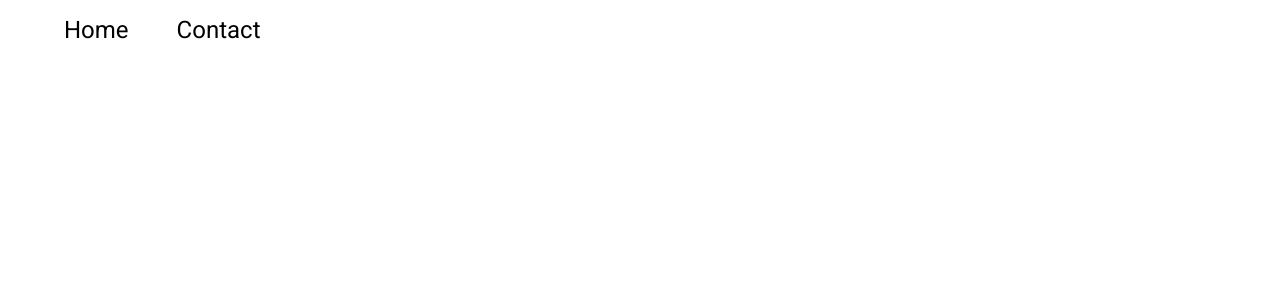
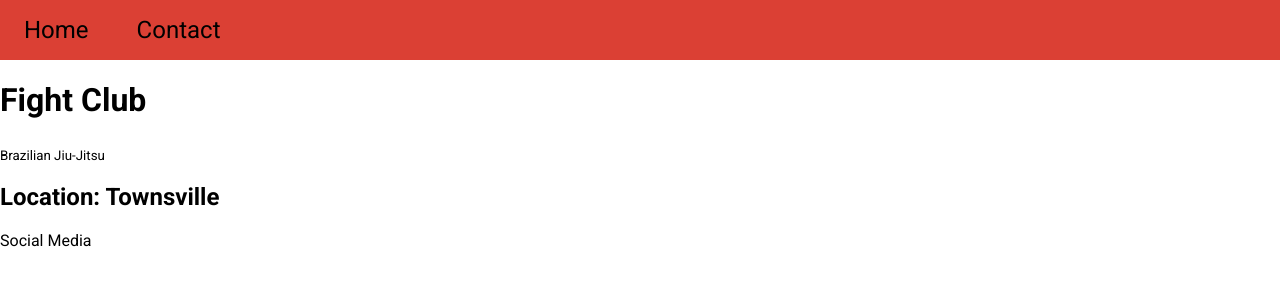
Before and after one commit to bmwadforth/fctsv, a React (Create React App) app: page / in a window 1280 px wide. Shown: the top 300 px of the page. Built offline with nearby package versions, Linux system fonts and the light colour scheme.

Commit message:
Navigation created, with some basic links, home page, footer created, but not styled

```diff
--- a/src/App.js
+++ b/src/App.js
@@ -2,17 +2,22 @@ import React from 'react';
 import {BrowserRouter as Router, Switch, Route} from "react-router-dom";
 import {CLIENT_ROUTES} from "./constants";
 import Navigation from "./Components/Navigation";
+import Home from "./Components/Home";
+import Contact from "./Components/Contact";
+import Footer from "./Components/Footer";
 
 function App() {
     return (
+        <Router>
             <div className="fight-club">
-      <Navigation />
-      <Router>
+                <Navigation/>
                 <Switch>
-
+                    <Route exact path={CLIENT_ROUTES.HOME} component={Home}/>
+                    <Route path={CLIENT_ROUTES.CONTACT} component={Contact}/>
                 </Switch>
+                <Footer/>
+            </div>
         </Router>
-    </div>
     );
 }
 
--- a/src/Assets/Navigation.scss
+++ b/src/Assets/Navigation.scss
@@ -1,8 +1,17 @@
+@import "Variables";
+
 .navigation {
+    height: 60px;
+    background-color: $primary;
     nav.page-links {
+        height: 100%;
         ol {
             display: flex;
+            height: 100%;
+            padding: 0;
+            margin: 0;
             list-style: none;
+            align-items: center;
             li {
                 font-size: 24px;
                 margin: 0 1em 0;
--- /dev/null
+++ b/src/Assets/_Variables.scss
@@ -0,0 +1,2 @@
+//Colors
+$primary: #db4034;
--- /dev/null
+++ b/src/Components/Contact.js
@@ -0,0 +1,9 @@
+import React from "react";
+
+export default function Contact(props){
+    return (
+        <div className="contact">
+            <h1>Contact Us</h1>
+        </div>
+    )
+}
--- /dev/null
+++ b/src/Components/Footer.js
@@ -0,0 +1,11 @@
+import React from "react";
+
+export default function Footer(props){
+    return (
+        <div className="footer">
+            <footer>
+                <p>Social Media</p>
+            </footer>
+        </div>
+    )
+}
--- /dev/null
+++ b/src/Components/Home.js
@@ -0,0 +1,11 @@
+import React from "react";
+
+export default function Home(props) {
+    return (
+        <div className="home">
+            <h1>Fight Club</h1>
+            <sub>Brazilian Jiu-Jitsu</sub>
+            <h2>Location: Townsville</h2>
+        </div>
+    );
+}
--- a/src/Components/Navigation.js
+++ b/src/Components/Navigation.js
@@ -1,4 +1,5 @@
 import React, {useState} from "react";
+import {Link} from "react-router-dom";
 import {CLIENT_ROUTES} from "../constants";
 
 export default function Navigation(props){
@@ -6,8 +7,8 @@ export default function Navigation(props){
         <div className="navigation">
             <nav className="page-links">
                 <ol>
-                    <li className="page-link"><a href={CLIENT_ROUTES.HOME}>Home</a></li>
-                    <li className="page-link"><a href={CLIENT_ROUTES.CONTACT}>Contact</a></li>
+                    <li className="page-link"><Link to={CLIENT_ROUTES.HOME}>Home</Link></li>
+                    <li className="page-link"><Link to={CLIENT_ROUTES.CONTACT}>Contact</Link></li>
                 </ol>
             </nav>
         </div>
```
Lines whose indentation alone changed are shown as unchanged.
